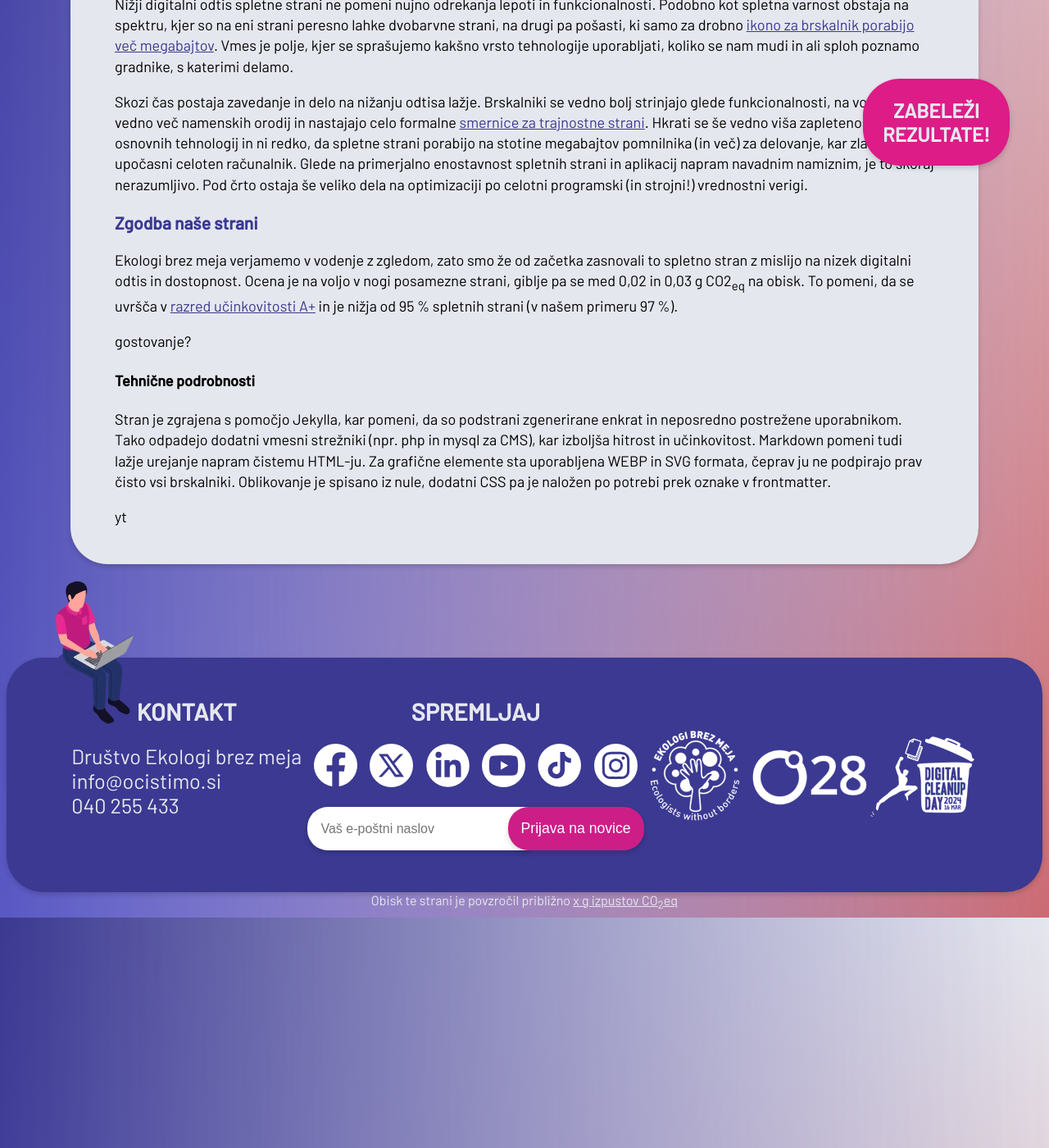
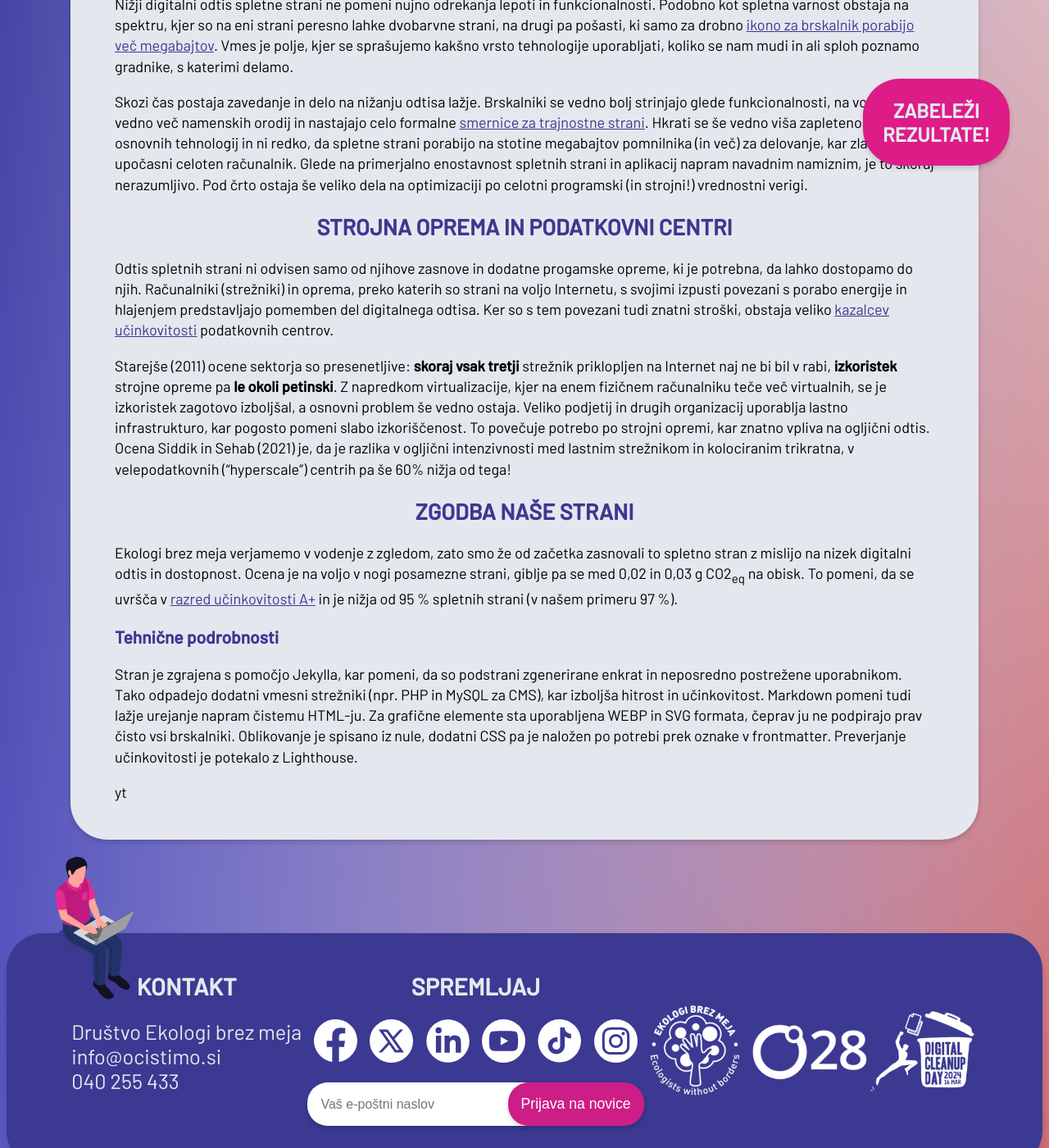
Before and after one commit to ewba/dcd-si, a Jekyll site: the page built from stran.md, in a window 1280 px wide and 1400 px high, scrolled down 924 px. Shown: the whole window at 82% size. Built offline with Jekyll 4.4.1, drawn with Linux system fonts in a browser that asks for light colours.

Commit message:
stran: moar

```diff
--- a/stran.md
+++ b/stran.md
@@ -23,15 +23,21 @@ Nižji digitalni odtis spletne strani ne pomeni nujno odrekanja lepoti in funkci
 Skozi čas postaja zavedanje in delo na nižanju odtisa lažje. Brskalniki se vedno bolj strinjajo glede funkcionalnosti, na voljo je vedno več namenskih orodij in nastajajo celo formalne [smernice za trajnostne strani](https://w3c.github.io/sustyweb/). Hkrati se še vedno viša zapletenost osnovnih tehnologij in ni redko, da spletne strani porabijo na stotine megabajtov pomnilnika (in več) za delovanje, kar zlahka upočasni celoten računalnik. Glede na primerjalno enostavnost spletnih strani in aplikacij napram navadnim namiznim, je to skoraj nerazumljivo. Pod črto ostaja še veliko dela na optimizaciji po celotni programski (in strojni!) vrednostni verigi.
 
 
-### Zgodba naše strani
+## Strojna oprema in podatkovni centri
+
+Odtis spletnih strani ni odvisen samo od njihove zasnove in dodatne progamske opreme, ki je potrebna, da lahko dostopamo do njih. Računalniki (strežniki) in oprema, preko katerih so strani na voljo Internetu, s svojimi izpusti povezani s porabo energije in hlajenjem predstavljajo pomemben del digitalnega odtisa. Ker so s tem povezani tudi znatni stroški, obstaja veliko [kazalcev učinkovitosti](https://knowledge.sdialliance.org/data-center-metrics) podatkovnih centrov.
+
+Starejše (2011) ocene sektorja so presenetljive: **skoraj vsak tretji** strežnik priklopljen na Internet naj ne bi bil v rabi, **izkoristek** strojne opreme pa **le okoli petinski**. Z napredkom virtualizacije, kjer na enem fizičnem računalniku teče več virtualnih, se je izkoristek zagotovo izboljšal, a osnovni problem še vedno ostaja. Veliko podjetij in drugih organizacij uporablja lastno infrastrukturo, kar pogosto pomeni slabo izkoriščenost. To povečuje potrebo po strojni opremi, kar znatno vpliva na ogljični odtis. Ocena Siddik in Sehab (2021) je, da je razlika v ogljični intenzivnosti med lastnim strežnikom in kolociranim trikratna, v velepodatkovnih ("hyperscale") centrih pa še 60% nižja od tega!
+
+
+## Zgodba naše strani
 
 Ekologi brez meja verjamemo v vodenje z zgledom, zato smo že od začetka zasnovali to spletno stran z mislijo na nizek digitalni odtis in dostopnost. Ocena je na voljo v nogi posamezne strani, giblje pa se med 0,02 in 0,03 g CO2<sub>eq</sub> na obisk. To pomeni, da se uvršča v [razred učinkovitosti A+](https://sustainablewebdesign.org/digital-carbon-ratings/#toc-3) in je nižja od 95 % spletnih strani (v našem primeru 97 %).
 
-gostovanje?
 
-#### Tehnične podrobnosti
+### Tehnične podrobnosti
 
-Stran je zgrajena s pomočjo Jekylla, kar pomeni, da so podstrani zgenerirane enkrat in neposredno postrežene uporabnikom. Tako odpadejo dodatni vmesni strežniki (npr. php in mysql za CMS), kar izboljša hitrost in učinkovitost. Markdown pomeni tudi lažje urejanje napram čistemu HTML-ju. Za grafične elemente sta uporabljena WEBP in SVG formata, čeprav ju ne podpirajo prav čisto vsi brskalniki. Oblikovanje je spisano iz nule, dodatni CSS pa je naložen po potrebi prek oznake v frontmatter.
+Stran je zgrajena s pomočjo Jekylla, kar pomeni, da so podstrani zgenerirane enkrat in neposredno postrežene uporabnikom. Tako odpadejo dodatni vmesni strežniki (npr. PHP in MySQL za CMS), kar izboljša hitrost in učinkovitost. Markdown pomeni tudi lažje urejanje napram čistemu HTML-ju. Za grafične elemente sta uporabljena WEBP in SVG formata, čeprav ju ne podpirajo prav čisto vsi brskalniki. Oblikovanje je spisano iz nule, dodatni CSS pa je naložen po potrebi prek oznake v frontmatter. Preverjanje učinkovitosti je potekalo z Lighthouse.
 
 yt
 
```
